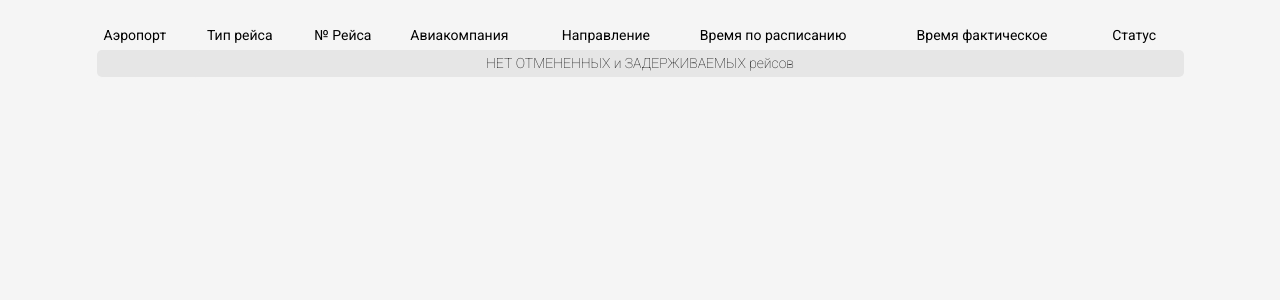
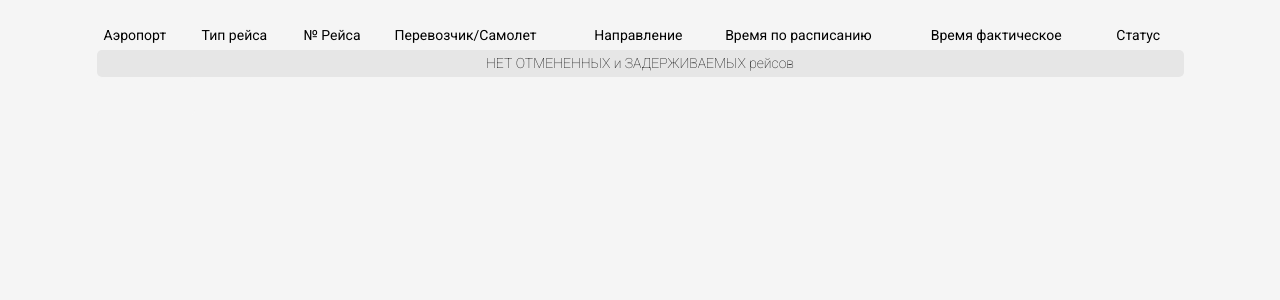
Before and after one commit to xm4dn355x/yanao_airports, a Django app: page /dashboard/ in a window 1280 px wide. Shown: the part 84-384 px from the top of the page. Run offline with Django 3.2, Linux system fonts and the light colour scheme; data that the repository does not hold is empty.

Commit message:
changed "Авиакомпания" to "Перевозчик/Самолет" in template

```diff
--- a/airports_boards/dashboard/templates/dashboard/index.html
+++ b/airports_boards/dashboard/templates/dashboard/index.html
@@ -33,8 +33,7 @@
                         <th>Аэропорт</th>
                         <th>Тип рейса</th>
                         <th>№ Рейса</th>
-                        <!-- <th>Самолет</th> -->
-                        <th>Авиакомпания</th>
+                        <th>Перевозчик/Самолет</th>
                         <th>Направление</th>
                         <th>Время по расписанию</th>
                         <th>Время фактическое</th>
```
